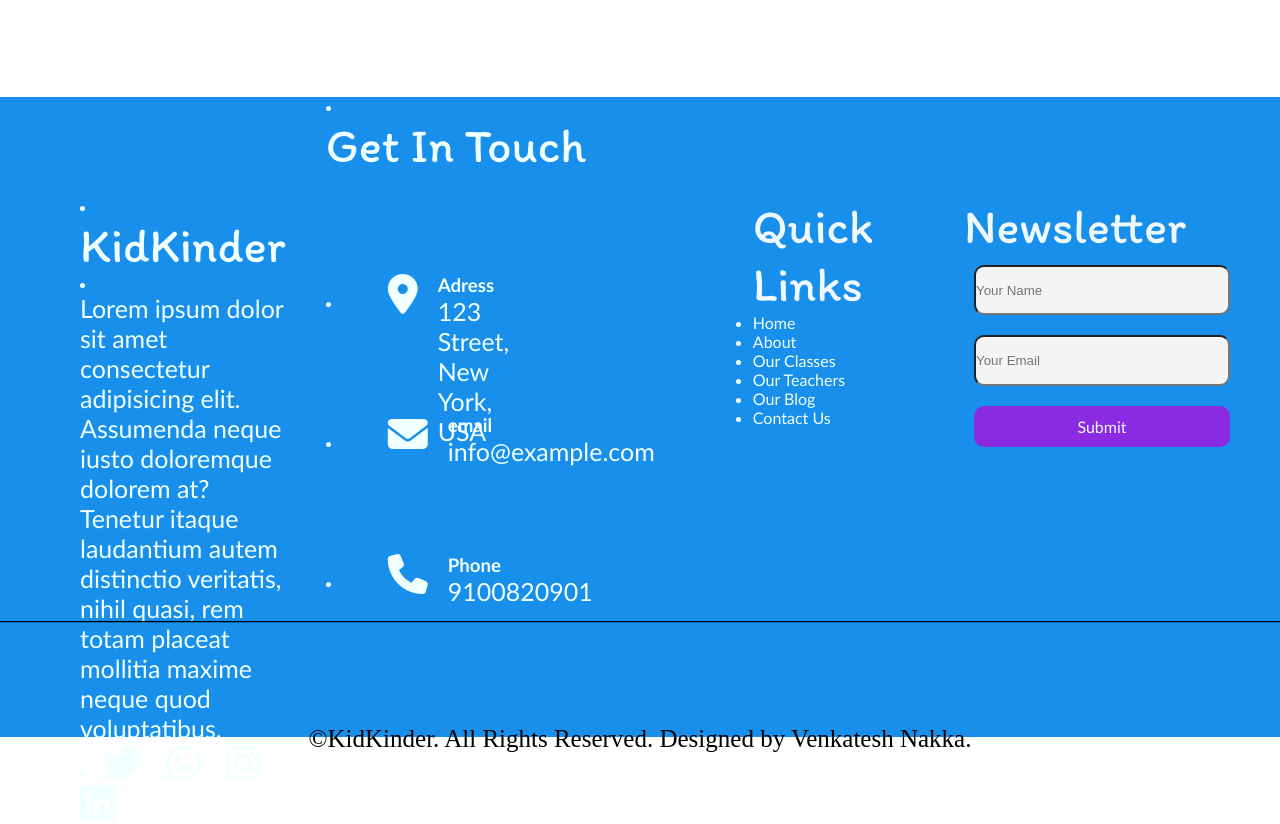
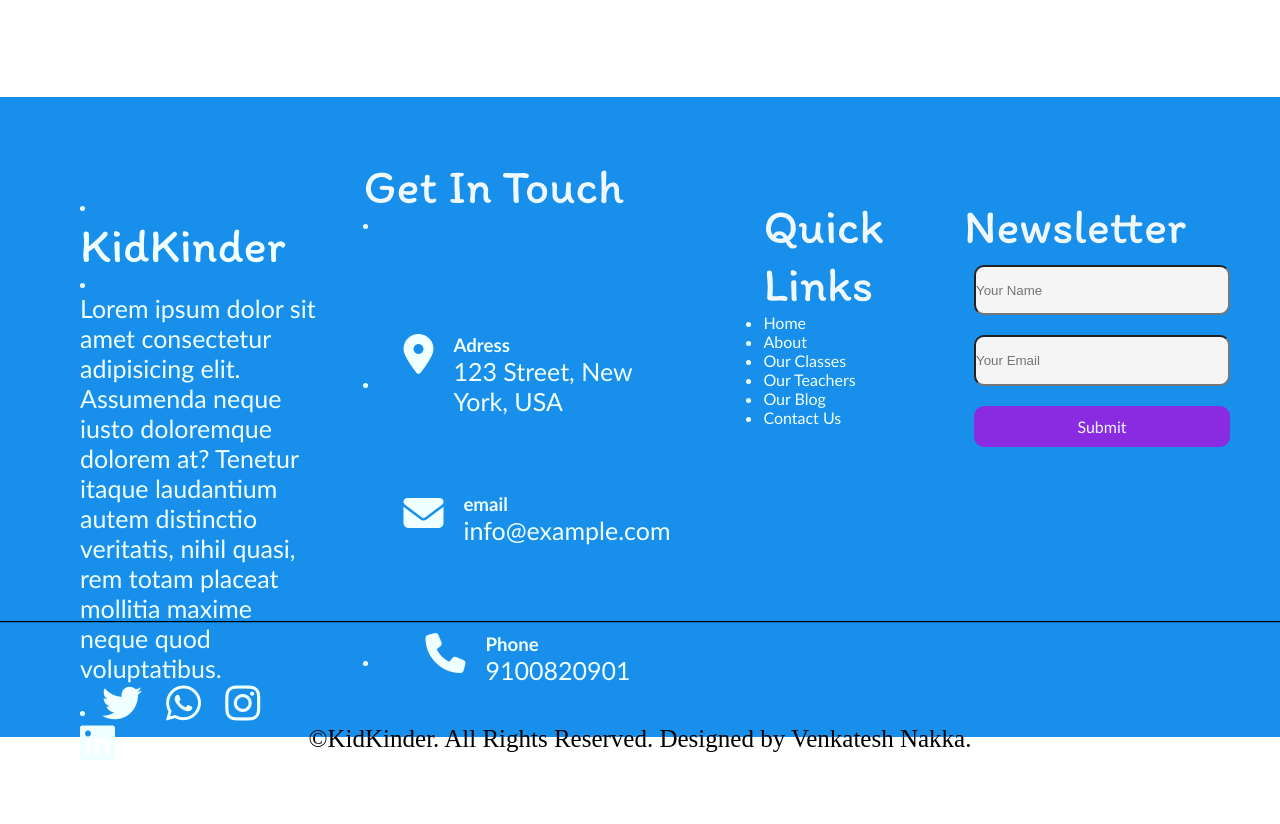
Before and after one commit to venkateshnakka96/html-31r, a plain HTML site: page htmlproject/index.html in a window 1280 px wide. Shown: the part 6056-6880 px from the top of the page. After the commit the page ends 6820 px from the top, so only its background shows below. Drawn offline with Linux system fonts and the light colour scheme; a web font is replaced by a local one.

Commit message:
Add files via upload

```diff
--- a/htmlproject/index.html
+++ b/htmlproject/index.html
@@ -379,7 +379,7 @@ font-size: 4rem;
     padding-bottom: 100px;
     justify-items: center;
     width: 100%;
-    margin:;
+
 
 }
 
@@ -426,18 +426,22 @@ font-size: 4rem;
 .container14 .v1{
     padding-top: 60px;
     padding-left: 40px;
-    width: 25%;
+
     margin: 40px;
 
 }
+.container14 .v2{
+    padding-top: 60px;
+    width: 25%;
+}
 
-.container14 .v2{
+.container14 .g1{
     display: inline-flex;
     flex-direction: row;
     padding-top: 60px;
     margin: 40px;
-    width: 25%;
-    height: 5vh;
+
+   height: 2vh;
 
 
 }
@@ -470,7 +474,13 @@ i{
     flex-direction: column;
     padding-top: 60px;
     margin: 40px;
+
+
 }
+
+
+
+
 .container14 .b1{
     margin: 10px;
     width: 20vw;
@@ -1047,10 +1057,11 @@ i{
         <i class="fa-brands fa-instagram"></i>
         <i class="fa-brands fa-linkedin"></i></li>
     </div>
-<div><li>
-    <h1>Get In Touch</h1></li>
+<div  class="v2">
+
+    <h1>Get In Touch</h1>
     <li>
-    <div class="v2">
+    <div class="g1">
         <i class="fa-solid fa-location-dot"></i>
         <div>
             <h3>Adress</h3>
@@ -1059,7 +1070,7 @@ i{
     </li>
 
             <li>
-                <div class="v2">
+                <div class="g1">
                     <i class="fa-solid fa-envelope"></i>
                     <div>
                         <h3>email</h3>
@@ -1067,7 +1078,7 @@ i{
                     </div>
             </li>
             <li>
-                <div class="v2">
+                <div class="g1">
                     <i class="fa-solid fa-phone"></i>
                     <div>
                         <h3>Phone</h3>
```
